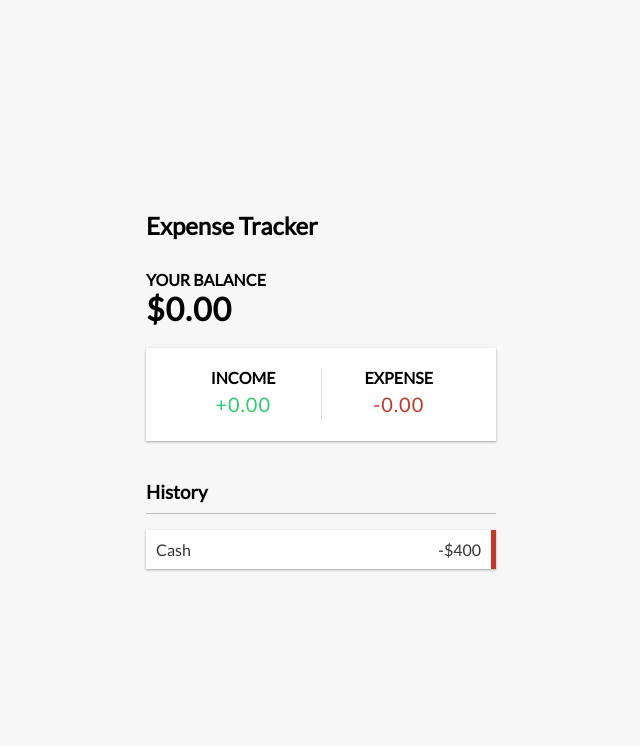
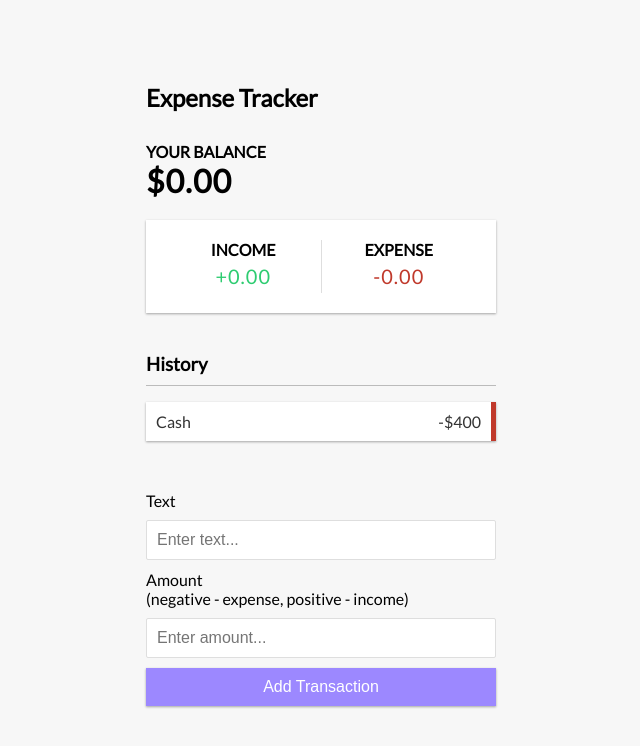
Before and after one commit to Asadbek-Dev/expense_tracker, a React (Create React App) app: page / in a window 1280 px wide. Shown: the top 746 px of the page, without its empty margins (319-959 px from the left). Built offline with nearby package versions, Linux system fonts and the light colour scheme.

Commit message:
added AddTransaction component

```diff
--- a/src/App.js
+++ b/src/App.js
@@ -3,6 +3,7 @@ import { Header } from './components/Header';
 import { Balance } from './components/Balance';
 import { IncomeExpenses } from './components/IncomeExpenses';
 import { TransactionList } from './components/TransactionList';
+import { AddTransaction } from './components/AddTransaction';
 
 function App() {
   return (
@@ -12,6 +13,7 @@ function App() {
         <Balance/>
         <IncomeExpenses/>
         <TransactionList/>
+        <AddTransaction/>
       </div>
     </div>
   );
--- /dev/null
+++ b/src/components/AddTransaction.js
@@ -0,0 +1,21 @@
+import React from 'react'
+
+export const AddTransaction = () => {
+    return (
+        <div>
+            <form>
+                <div className="form-control">
+                    <label htmlFor="text">Text</label>
+                    <input type="text" placeholder='Enter text...' />
+                </div>
+                <div className="form-control">
+                    <label htmlFor="amount">Amount <br />
+                    (negative - expense, positive - income)
+                    </label>
+                    <input type="number" placeholder='Enter amount...' />
+                </div>
+                <button className="btn">Add Transaction</button>
+            </form>
+        </div>
+    )
+}
```
